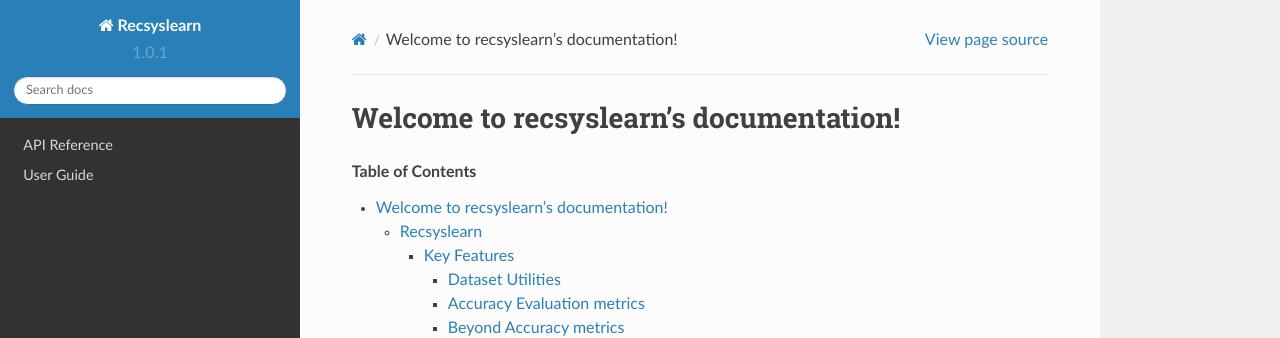
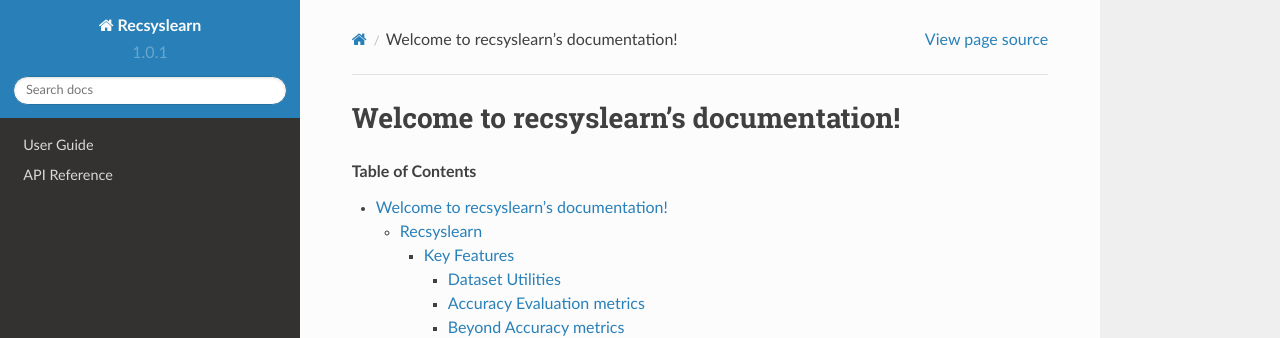
Before and after one commit to giuliowaitforitdavide/recsyslearn, a Sphinx documentation site: the page built from docs/index.rst, in a window 1280 px wide. Shown: the top 338 px of the page. Built offline with Sphinx 7.4.7 and the Read the Docs theme 2.0.0, drawn with Linux system fonts in a browser that asks for light colours.

```diff
--- a/docs/index.rst
+++ b/docs/index.rst
@@ -7,7 +7,7 @@ Welcome to recsyslearn's documentation!
    :maxdepth: 1
    :hidden:
 
+   User Guide  <user/index>
    API Reference <api_ref/index>
-   User Guide  <user/index>
 
 .. include:: ../README.rst
```
